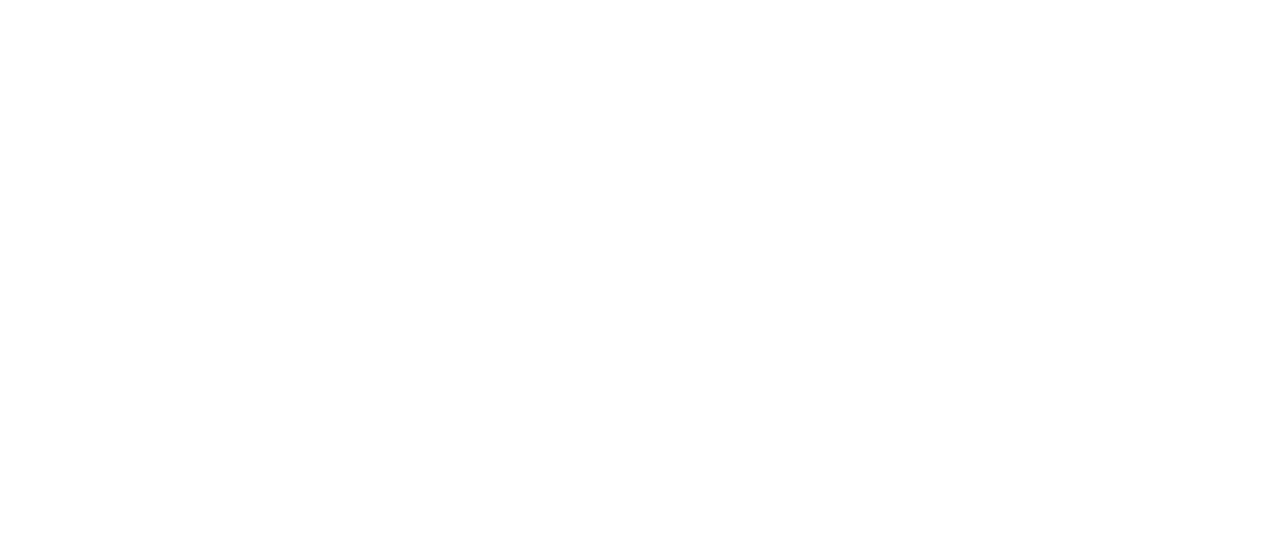
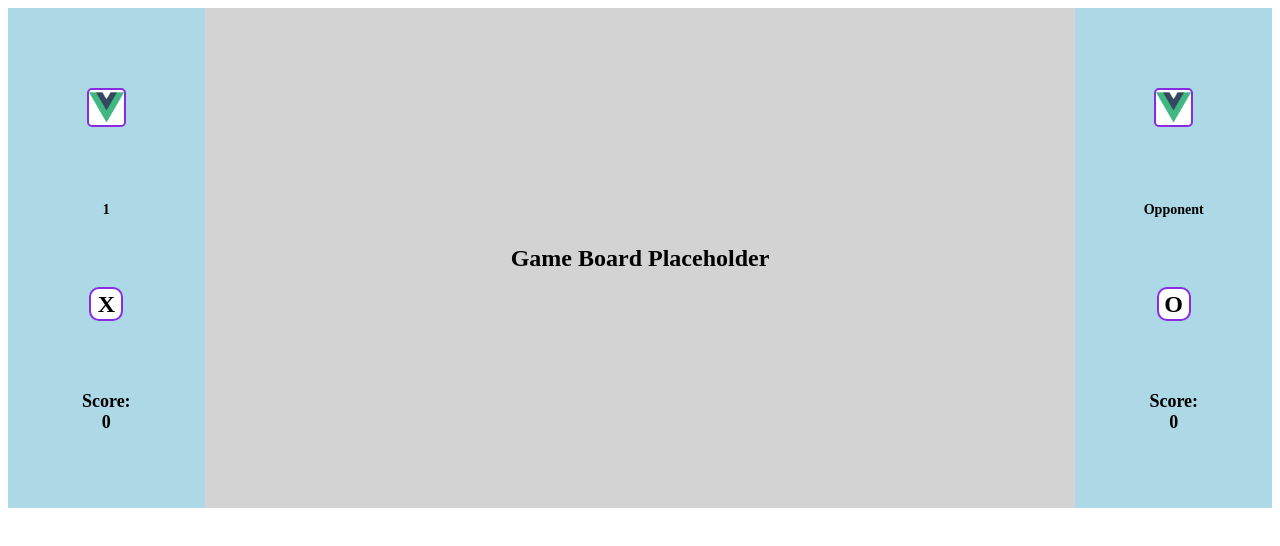
Before and after one commit to ProgHayder/Tic-Tac-Toe, a Vue app: page /Match/1 in a window 1280 px wide. Before the commit this address had no page. Shown: the top 546 px of the page. Built offline with nearby package versions, Linux system fonts and the light colour scheme.

Commit message:
GameBoard designing: In Progress.

```diff
--- a/package.json
+++ b/package.json
@@ -9,7 +9,8 @@
   },
   "dependencies": {
     "core-js": "^3.8.3",
-    "vue": "^3.2.13",
+    "mitt": "^3.0.1",
+    "vue": "^3.5.16",
     "vue-router": "^4.5.1"
   },
   "devDependencies": {
--- /dev/null
+++ b/src/bus.js
@@ -0,0 +1,3 @@
+import mitt from "mitt";
+
+export const bus = mitt();
--- /dev/null
+++ b/src/components/PlayerHeader.vue
@@ -0,0 +1,76 @@
+<script>
+import UserPhoto from '@/components/UserPhoto.vue'
+
+export default {
+    name: 'PlayerHeader',
+    components: {
+        UserPhoto
+    },
+    props: {
+        username: {
+            type: String,
+            default: ''
+        },
+    },
+    data() {
+        return {
+            player_name: '',
+            player_turn: '',
+            player_score: 0,
+            opponent_score: 0,
+        }
+    },
+    mounted() {
+        this.player_name = this.username;
+        this.player_turn = this.player_name === 'Opponent' ? 'O' : 'X';
+    },
+    unmounted() {
+
+    }
+}
+</script>
+
+<template>
+    <div class="container">
+        <UserPhoto />
+        <div class="username">{{ player_name }}</div>
+        <span class="turn-container">{{ player_turn }}</span>
+        <span class="score-container">Score:<br>{{ player_score }}</span>
+    </div>
+</template>
+
+<style scoped>
+.container {
+    height: 490px;
+    width: 15%;
+    background-color: lightblue;
+    font-weight: bold;
+    display: flex;
+    flex-direction: column;
+    align-items: center;
+    justify-content: space-evenly;
+    padding: 5px;
+}
+.score-container {
+    display: flex;
+    flex-direction: column;
+    justify-content: center;
+    text-align: center;
+    font-size: 18px;
+}
+.turn-container {
+    display: flex;
+    flex-direction: row;
+    justify-content: center;
+    border: 2px solid blueviolet;
+    font-size: 24px;
+    align-items: center;
+    width: 30px;
+    height: 30px;
+    background-color: white;
+    border-radius: 10px;
+}
+.username {
+    font-size: 14px;
+}
+</style>
--- a/src/components/UserInfo.vue
+++ b/src/components/UserInfo.vue
@@ -1,15 +1,35 @@
 <script>
+import { bus } from '@/bus';
 export default {
     name: "UserInfo",
+    data() {
+        return {
+            username: ''
+        }
+    },
+    methods: {
+        FindMatch() {
+            if (!this.username) {
+                alert("Please enter a username.");
+                return;
+            }
+            bus.emit("opponent-joined", { name: this.username });
+            this.$router.push({ name: 'Match',
+            params: { name: this.username } });
+        },
+        setUsername(event) {
+            this.username = event.target.value.trim()
+        }
+    }
 }
 </script>
 <template>
     <div class="user-info">
         <span>User Name:</span>
-        <input type="text" name="username" id="username" placeholder="Enter your username">
+        <input type="text" name="username" @input="setUsername" placeholder="Enter your username">
         <span>Invite Code:</span>
         <input type="text" name="invite_code" id="invite_code" placeholder="Enter the invite code">
-        <button type="button">Play</button>
+        <button type="button" @click="FindMatch">Play</button>
     </div>
 </template>
 <style scoped>
--- a/src/router/index.js
+++ b/src/router/index.js
@@ -1,6 +1,8 @@
 import FriendsView from '@/views/FriendsView';
 import HomeView from '@/views/HomeView';
 import  ChatView from '@/views/ChatView'
+import  MatchView from '@/views/MatchView'
+
 import { createRouter, createWebHistory } from 'vue-router'
 
 const router = createRouter({
@@ -21,6 +23,12 @@
             name: 'Chat',
             component: ChatView,
             props: true
+        },
+        {
+            path: '/Match/:name',
+            name: 'Match',
+            component: MatchView,
+            props: true
         }
     ]
 })
--- a/src/views/ChatView.vue
+++ b/src/views/ChatView.vue
@@ -49,7 +49,8 @@
                 </div>
             </div>
             <div class="text-area">
-                <input class="message-input" v-model="newMessage" @keyup.enter="sendMessage" placeholder="Type a message..." />
+                <input class="message-input" v-model="newMessage"
+                @keyup.enter="sendMessage" placeholder="Type a message..." />
                 <button @click="sendMessage">Send</button>
             </div>
         </div>
--- /dev/null
+++ b/src/views/MatchView.vue
@@ -0,0 +1,60 @@
+<script>
+import { bus } from '@/bus';
+import PlayerHeader from '@/components/PlayerHeader.vue';
+export default {
+    name: 'MatchView',
+    components: {
+        PlayerHeader
+    },
+    props: {
+        name: {
+            type: String,
+            default: ''
+        },
+    },
+    data() {
+        return {
+            opponentName: 'Opponent',
+        }
+    },
+    mounted() {
+        bus.on('opponent-joined', (data) => {
+            this.opponentName = data.name;
+        });
+    },
+    beforeMount() {
+        bus.off('opponent-joined')
+    },
+    created() {
+
+    }
+}
+</script>
+<template>
+    <div class="view">
+        <PlayerHeader :username="this.name" />
+        <div class="game-board">
+            <!-- Game board component will go here -->
+            <p>Game Board Placeholder</p>
+        </div>
+        <PlayerHeader :username="this.opponentName" />
+    </div>
+</template>
+<style scoped>
+.view {
+    display: flex;
+    flex-direction: row;
+    align-items: center;
+    justify-content: space-between;
+}
+.game-board {
+    width: 70%;
+    height: 500px;
+    background-color: lightgray;
+    display: flex;
+    align-items: center;
+    justify-content: center;
+    font-size: 24px;
+    font-weight: bold;
+}
+</style>
```
Also changed, not shown: 1 other file (tests, documents, lock files or other folders).
